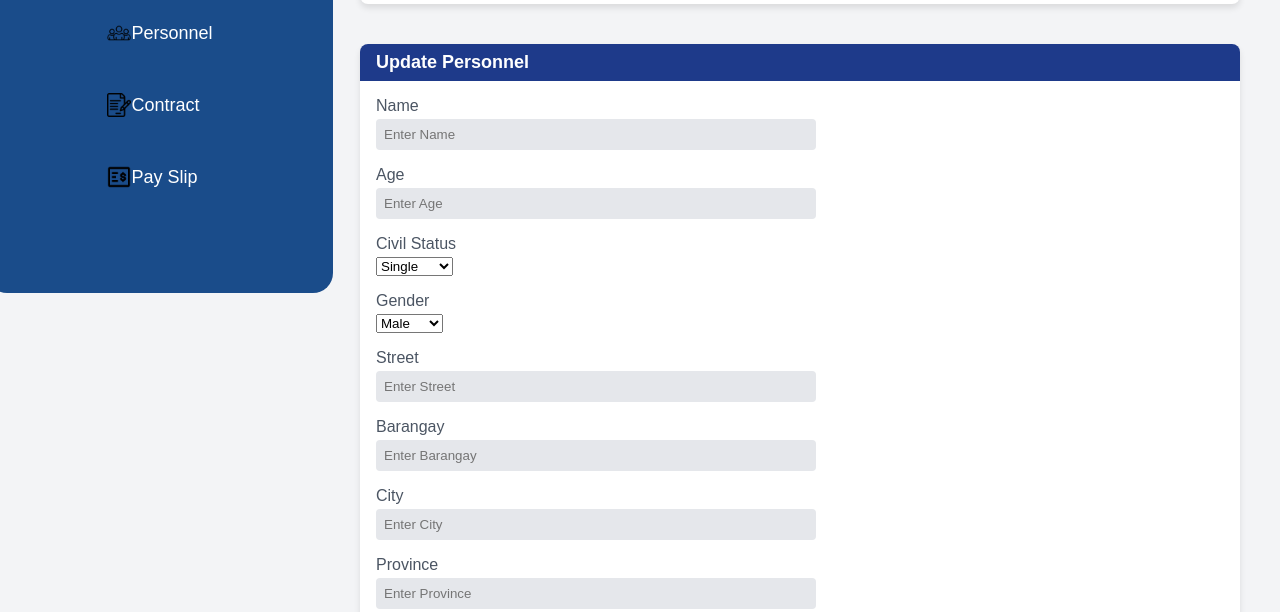
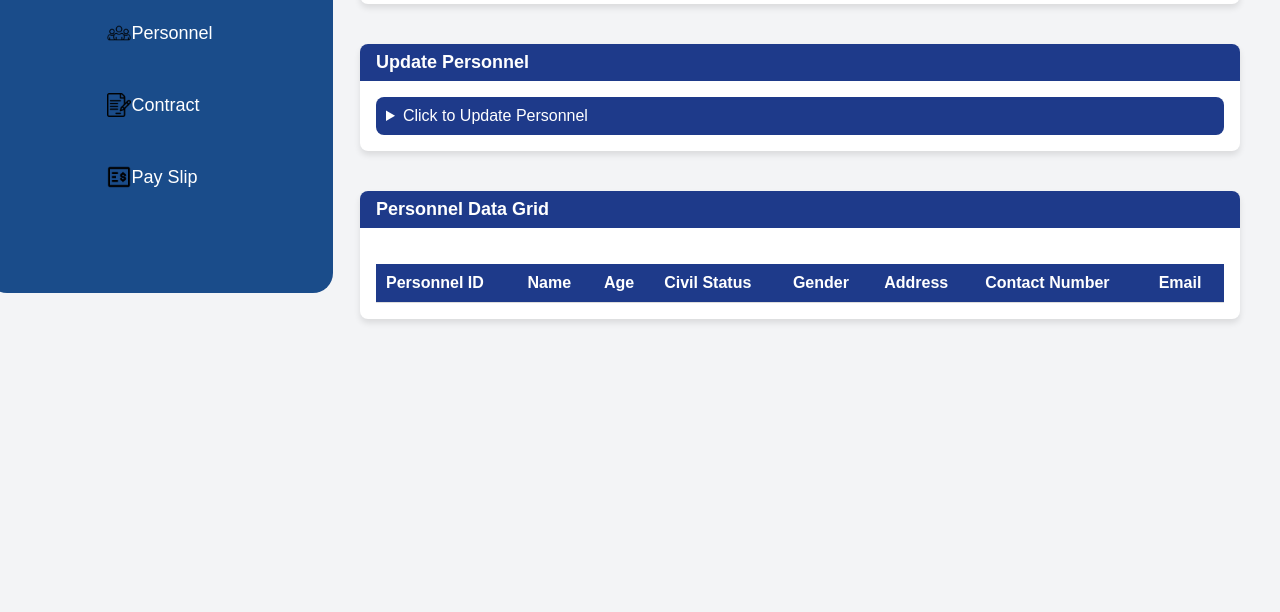
Before and after one commit to TwistedHany/SecurityAgency2, a website: page front/Personnel/personpage.html in a window 1280 px wide. Shown: the part 359-971 px from the top of the page. After the commit the page ends 800 px from the top, so only its background shows below. Drawn offline with Linux system fonts and the light colour scheme; no server answers.

Commit message:
personnel updtate section have dropbox

```diff
--- a/front/Personnel/personpage.html
+++ b/front/Personnel/personpage.html
@@ -55,7 +55,9 @@
                     <h2>Update Personnel</h2>
                 </div>
                 <div class="card-body">
-                <form id="personnelForm">
+                    <details>
+                        <summary style="cursor: pointer; padding: 10px; background-color: #1e3a8a; color: white; border-radius: 8px;">Click to Update Personnel</summary>
+                        <form id="personnelForm" style="margin-top: 20px;">
                             <div class="form-group">
                                 <label for="name">Name</label>
                                 <input type="text" id="name" name="name" placeholder="Enter Name" required>
@@ -124,8 +126,10 @@
                                 <button type="button" class="bn632-hover bn25" onclick="deletePersonnel()">Delete</button>
                             </div>
                         </form>
+                    </details>
                 </div>
             </div>
+
 
             <div class="card">
                 <div class="card-header">
```
Lines whose indentation alone changed are shown as unchanged.
